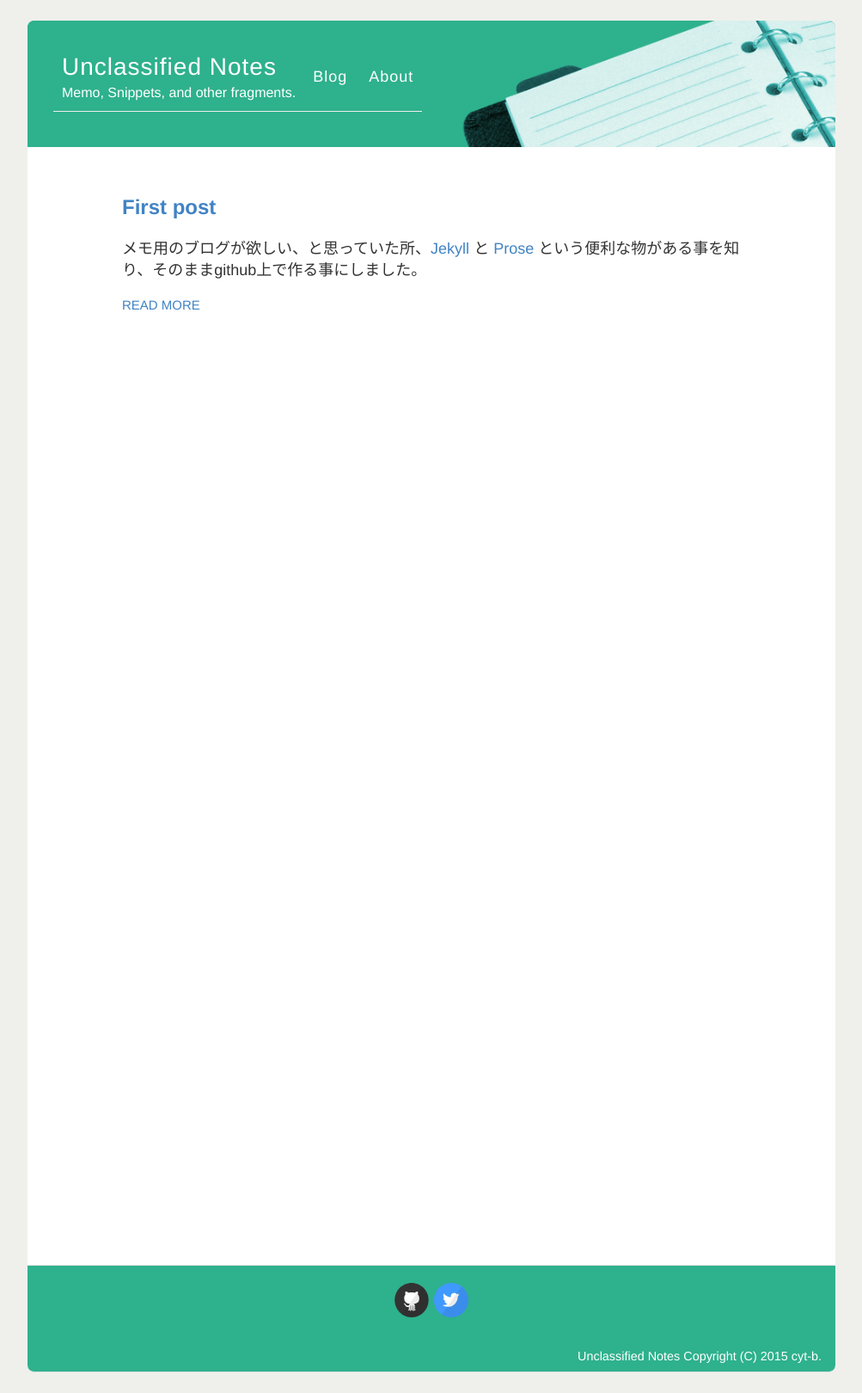
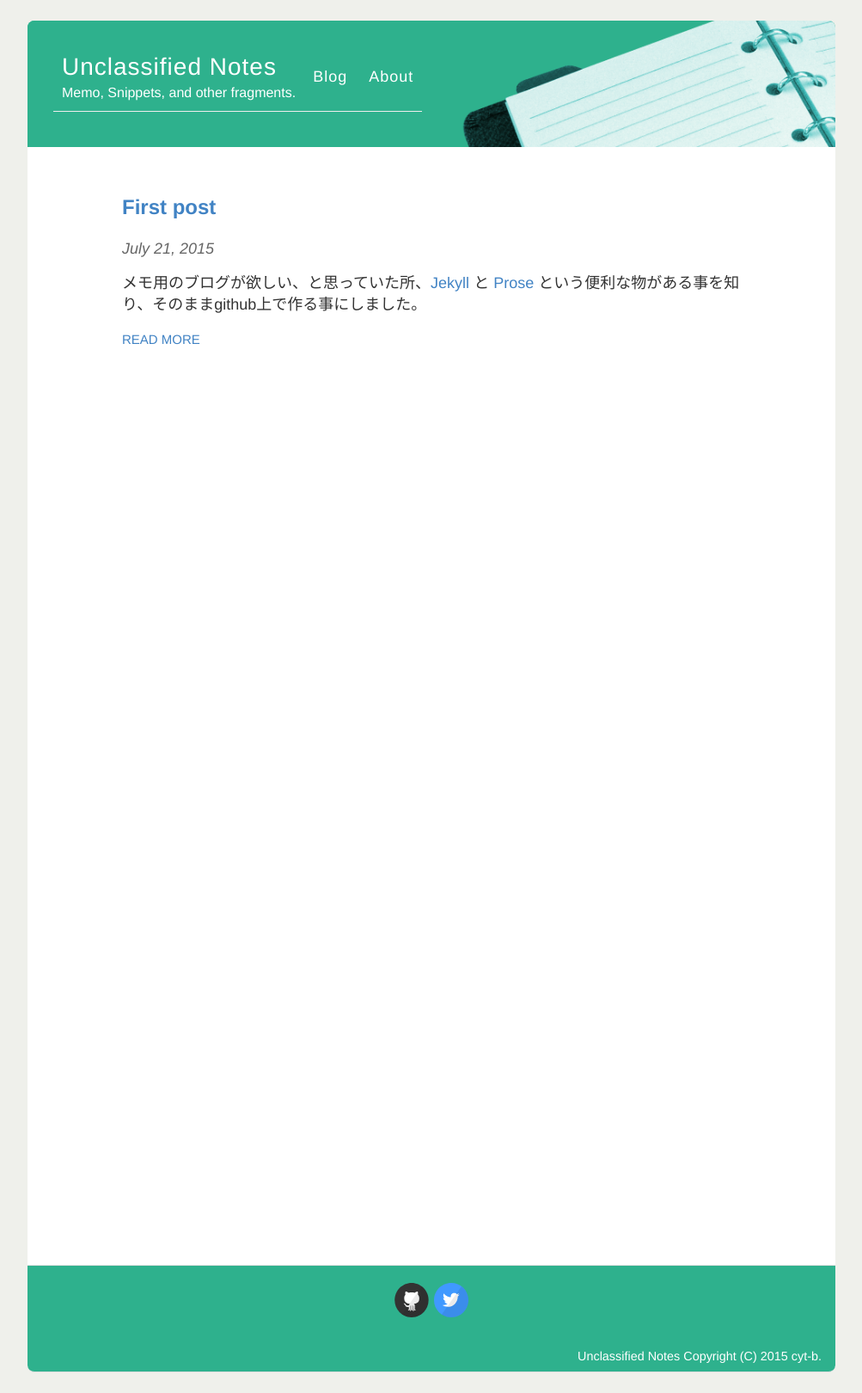
Before and after one commit to cytb/cytb.github.io, a Jekyll site: the page built from index.html, in a window 1280 px wide. Shown: the whole page at 86% size, without its empty margins (138-1141 px from the left). Built offline with Jekyll 4.4.1, drawn with Linux system fonts in a browser that asks for light colours; Markdown is read by kramdown in place of the engine named in the settings.

Commit message:
fix index.html (date)

```diff
--- a/index.html
+++ b/index.html
@@ -7,7 +7,7 @@
     <article class="post">
 
       <h2><a href="{{ site.baseurl }}{{ post.url }}">{{ post.title }}</a></h2>
-      <div class="date"> {{ page.date | date: "%B %e, %Y" }} </div>
+      <div class="date"> {{ post.date | date: "%B %e, %Y" }} </div>
 
       <div class="entry">
         {{ post.excerpt }}
```
